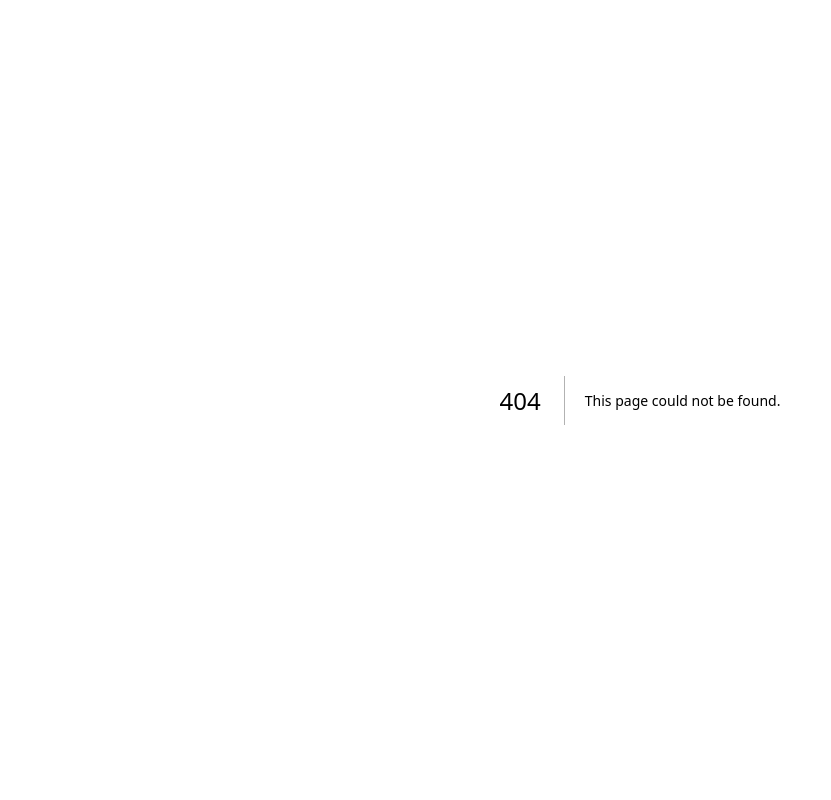
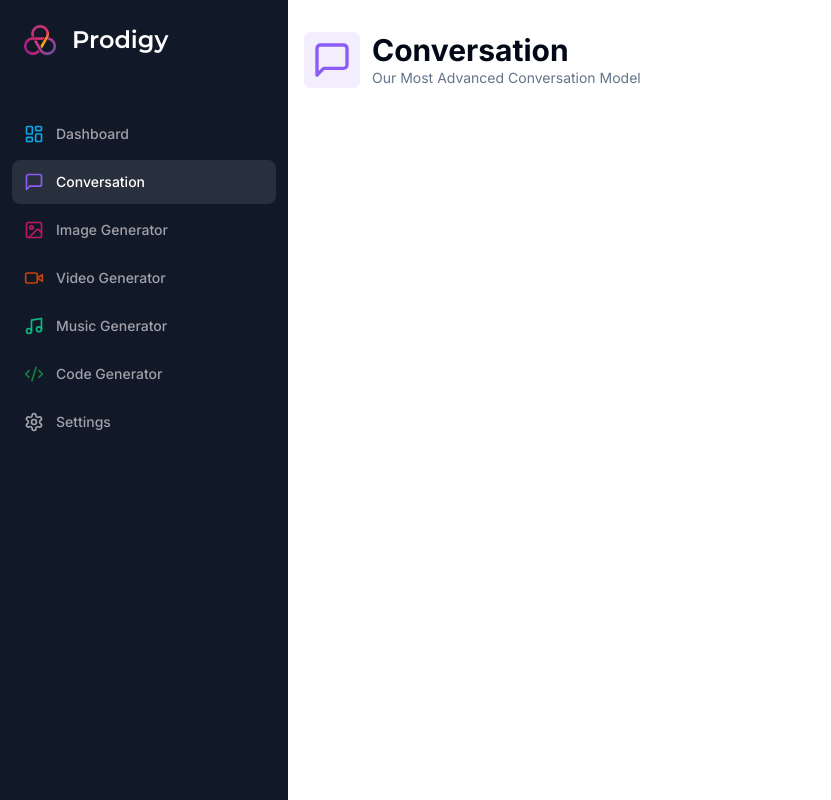
Before and after one commit to Akshat-shah05/Prodigy, a Next.js app: page /conversation in a window 1280 px wide. Before the commit this address had no page. Shown: the whole page, without its empty margins (0-831 px from the left). Built offline with nearby package versions, Linux system fonts and the light colour scheme.

Commit message:
propTypes and connection to heading component

```diff
--- /dev/null
+++ b/app/(dashboard)/(routes)/conversation/page.tsx
@@ -0,0 +1,18 @@
+import { Heading } from "@/components/heading"
+import { MessageSquare } from "lucide-react"
+
+const ConversationPage = () => {
+    return (
+        <div>
+            <Heading
+                title="Conversation"
+                description="Our Most Advanced Conversation Model"
+                icon={MessageSquare}
+                iconColor="text-violet-500"
+                bgColor="bg-violet-500/10"
+            />
+        </div>
+    )
+}
+
+export default ConversationPage
```
